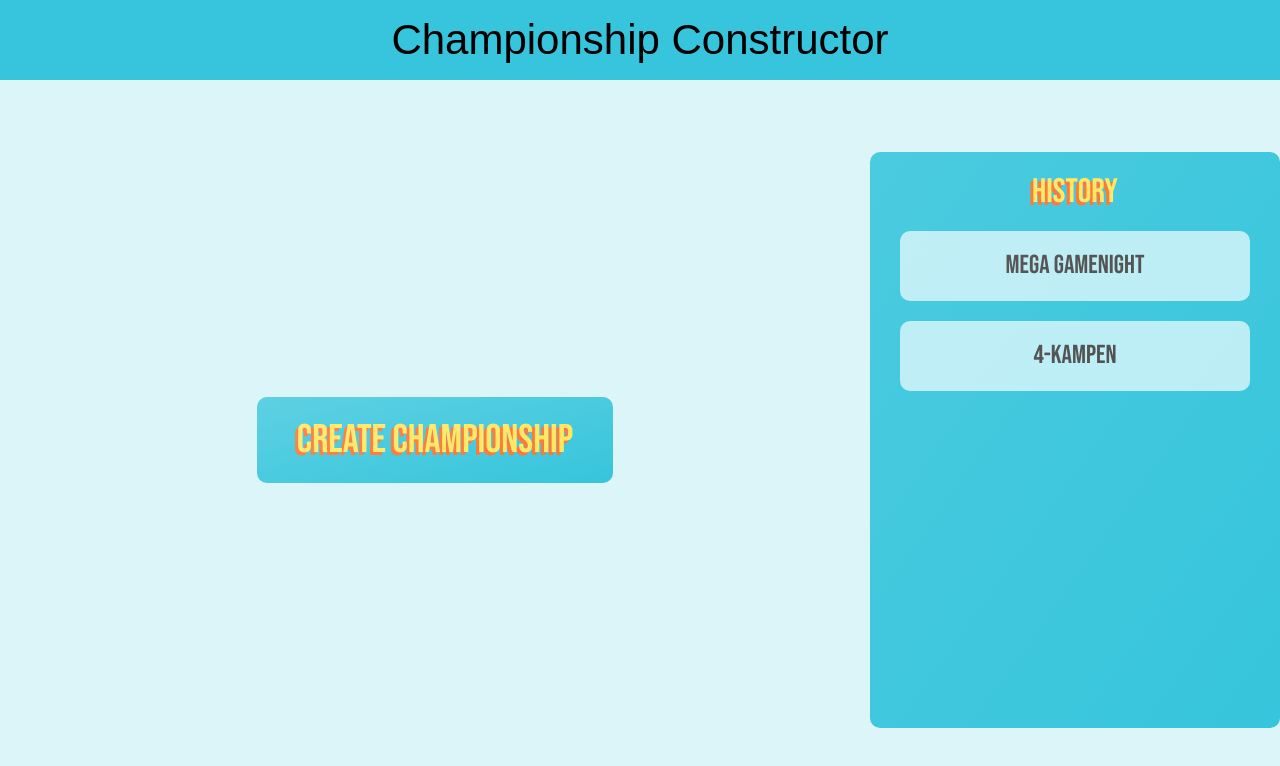
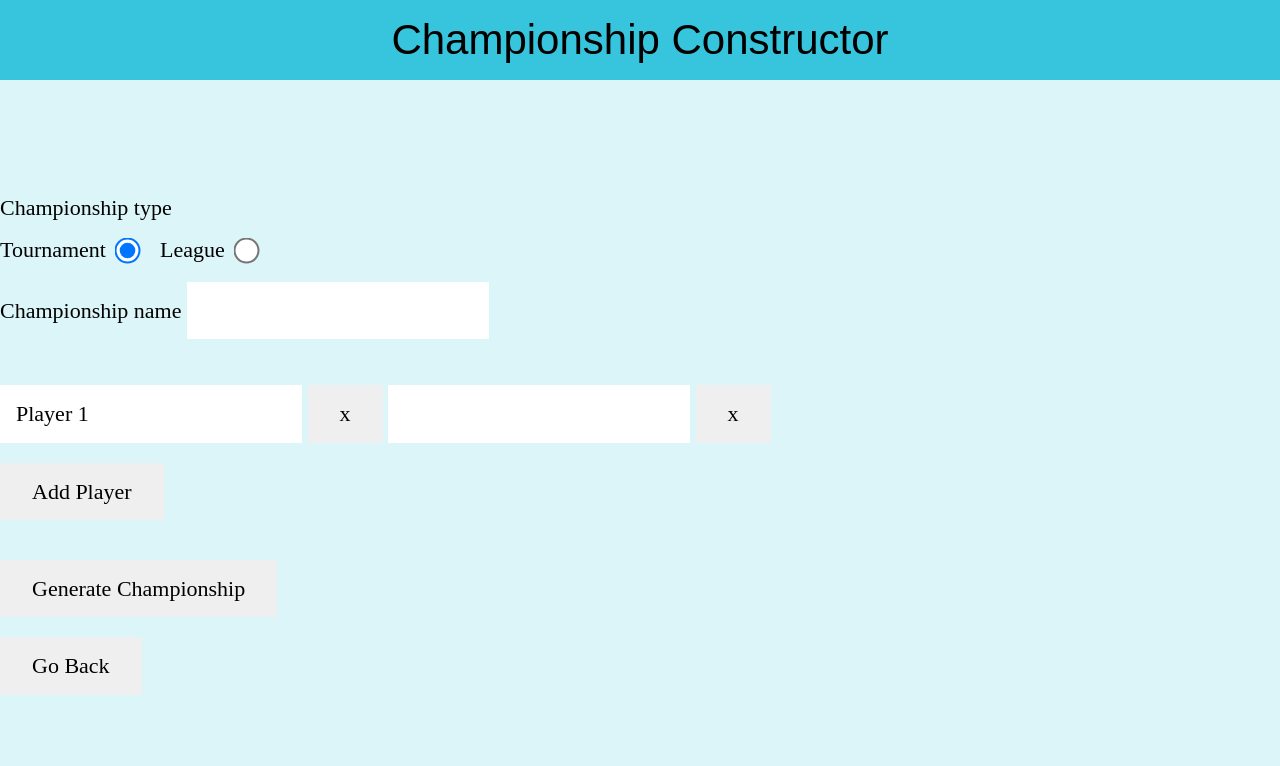
Before and after one commit to VictorFager/ChampionshipConstructor, a plain HTML site: page app/index.html in a window 1280 px wide. Drawn offline with Linux system fonts and the light colour scheme; a web font is replaced by a local one.

Commit message:
Add: simple styling to create page for easier testing

```diff
--- a/app/index.html
+++ b/app/index.html
@@ -26,7 +26,7 @@
 
     <!-- HOME -->
 
-    <section id="create-section" class="create">
+    <section id="create-section" class="create hidden">
       <button id="create-button" class="create-button">
         Create Championship
         <div class="button-overlay"></div>
@@ -34,7 +34,7 @@
 
     </section>
 
-    <aside id="history-section" class="history">
+    <aside id="history-section" class="history hidden">
       <h2>History</h2>
       <ul>
         <li><button>Mega Gamenight</button></li>
@@ -46,8 +46,49 @@
 
     <!-- CREATE -->
 
-    <section id="create-form-section" class="hidden">
-      <p>En form...</p>
+    <section id="create-form-section" class="create-form">
+      <form action="">
+        <section>
+          <fieldset>
+            <legend>Championship type</legend>
+            <ul>
+              <li>
+                <label for="ch-type-tournament">Tournament</label>
+                <input type="radio" name="ch-type" id="ch-type-tournament" value="tournament" checked>
+              </li>
+              <li>
+                <label for="ch-type-league">League</label>
+                <input type="radio" name="ch-type" id="ch-type-league" value="league">
+              </li>
+            </ul>
+          </fieldset>
+
+          <p>
+            <label for="ch-name">Championship name</label>
+            <input id="ch-name" type="text" name="ch-name">
+          </p>
+        </section>
+
+        <section>
+          <ul>
+            <li>
+              <input type="text" value="Player 1" readonly>
+              <button>x</button>
+            </li>
+            <li>
+              <input type="text">
+              <button>x</button>
+            </li>
+
+          </ul>
+          <button>Add Player</button>
+        </section>
+
+        <section>
+          <button>Generate Championship</button>
+        </section>
+
+      </form>
       <button id="back-button">Go Back</button>
     </section>
 
--- a/app/styles/main.css
+++ b/app/styles/main.css
@@ -101,7 +101,7 @@ main {
 }
 
 .create-button:hover,
-.create-button:focus {
+.create-button:focus-visible {
   box-shadow: -4px 4px var(--main-yellow), -8px 8px var(--main-orange);
   transform: translate(8px, -8px);
 }
@@ -169,7 +169,7 @@ main {
 }
 
 .history li button:hover,
-.history li button:focus {
+.history li button:focus-visible {
   box-shadow: -4px 4px var(--main-yellow), -8px 8px var(--main-orange);
   transform: translate(8px, -8px);
 }
@@ -179,3 +179,39 @@ main {
   box-shadow: -4px 4px var(--main-orange);
   transform: translate(4px, -4px);
 }
+
+
+/* CREATE */
+
+.create-form {
+  font-size: 2.2rem;
+}
+
+/* Temporary styling for easier testing */
+
+.create-form button {
+  margin: 1rem 0;
+  padding: 1.6rem 3.2rem;
+}
+
+.create-form input[type=text] {
+  padding: 1.6rem;
+}
+
+.create-form section {
+  margin-top: 2rem;
+}
+
+.create-form fieldset {
+  margin-bottom: 2rem;
+}
+
+.create-form input[type=radio] {
+  margin: 0 2rem 0 1rem;
+  transform: scale(2)
+}
+
+.create-form li {
+  display: inline-block;
+  margin-top: 1.6rem;
+}
--- a/app/styles/reset.css
+++ b/app/styles/reset.css
@@ -55,3 +55,9 @@ input::-moz-focus-inner {
   padding: 0;
   margin: 0;
 }
+
+fieldset {
+  border-width: 0;
+  padding: 0;
+  margin: 0;
+}
```
